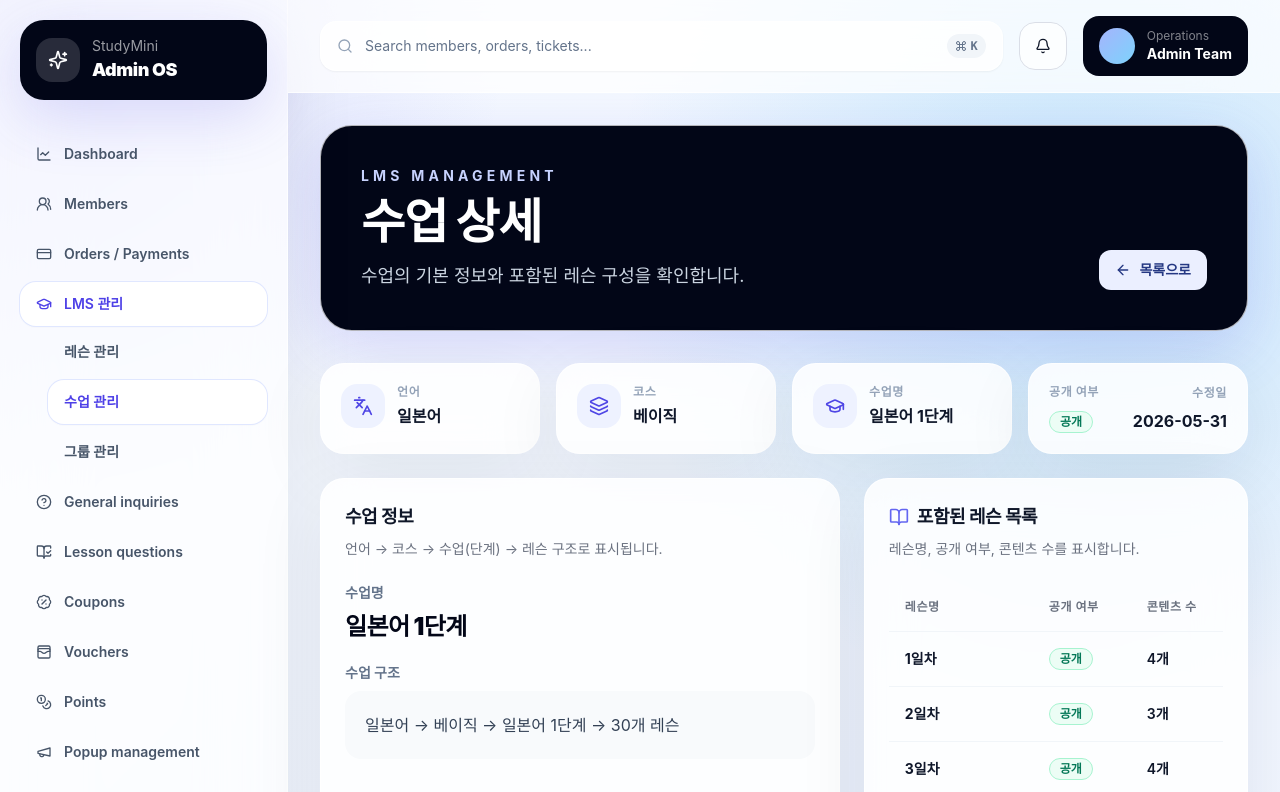
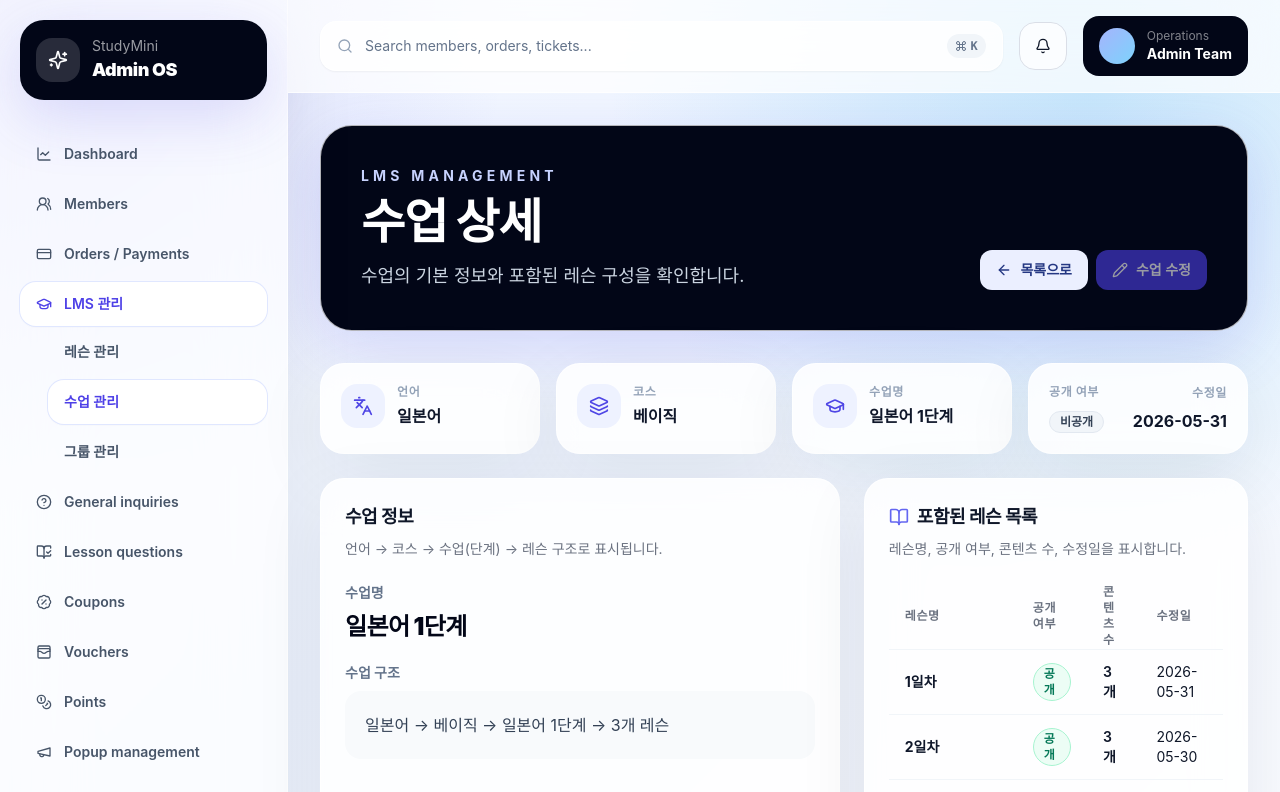
Before and after one commit to koo-2dub/studymini-admin-frontend, a Next.js app: page /lms/courses/CLS-JP-BSC-01 in a window 1280 px wide. Shown: the top 792 px of the page. Built offline with nearby package versions, Linux system fonts and the light colour scheme.

Commit message:
Update LMS course detail actions

```diff
--- a/app/lms/courses/[courseId]/page.tsx
+++ b/app/lms/courses/[courseId]/page.tsx
@@ -1,4 +1,4 @@
-import { ArrowLeft, BookOpen, GraduationCap, Languages, Layers3 } from "lucide-react";
+import { ArrowLeft, BookOpen, GraduationCap, Languages, Layers3, Pencil } from "lucide-react";
 import Link from "next/link";
 import { notFound } from "next/navigation";
 
@@ -42,6 +42,7 @@ export default async function CourseDetailPage({ params }: { params: Promise<{ c
         title="수업 상세"
         description="수업의 기본 정보와 포함된 레슨 구성을 확인합니다."
         action={
+          <div className="flex flex-wrap gap-2">
             <Link
               href="/lms/courses"
               className="inline-flex h-10 items-center justify-center gap-2 rounded-xl bg-secondary px-4 py-2 text-sm font-semibold text-secondary-foreground transition-all hover:bg-secondary/80"
@@ -49,6 +50,16 @@ export default async function CourseDetailPage({ params }: { params: Promise<{ c
               <ArrowLeft className="h-4 w-4" />
               목록으로
             </Link>
+            <button
+              type="button"
+              disabled
+              className="inline-flex h-10 cursor-not-allowed items-center justify-center gap-2 rounded-xl bg-primary px-4 py-2 text-sm font-semibold text-primary-foreground opacity-60"
+              title="수업 수정 기능은 준비 중입니다."
+            >
+              <Pencil className="h-4 w-4" />
+              수업 수정
+            </button>
+          </div>
         }
       />
       <section className="mb-6 grid gap-4 md:grid-cols-4">
@@ -95,7 +106,7 @@ export default async function CourseDetailPage({ params }: { params: Promise<{ c
               <BookOpen className="h-5 w-5 text-indigo-500" />
               <CardTitle>포함된 레슨 목록</CardTitle>
             </div>
-            <CardDescription>레슨명, 공개 여부, 콘텐츠 수를 표시합니다.</CardDescription>
+            <CardDescription>레슨명, 공개 여부, 콘텐츠 수, 수정일을 표시합니다.</CardDescription>
           </CardHeader>
           <CardContent className="overflow-x-auto">
             <Table>
@@ -104,16 +115,32 @@ export default async function CourseDetailPage({ params }: { params: Promise<{ c
                   <TableHead>레슨명</TableHead>
                   <TableHead>공개 여부</TableHead>
                   <TableHead>콘텐츠 수</TableHead>
+                  <TableHead>수정일</TableHead>
                 </TableRow>
               </TableHeader>
               <TableBody>
                 {courseClass.lessons.map((lesson) => (
-                  <TableRow key={lesson.id}>
-                    <TableCell className="min-w-32 font-bold text-slate-900">{lesson.lessonName}</TableCell>
-                    <TableCell>
+                  <TableRow key={lesson.id} className="cursor-pointer hover:bg-slate-50">
+                    <TableCell className="min-w-32 p-0 font-bold text-slate-900">
+                      <Link href={`/lms/lessons/${lesson.id}`} className="block px-4 py-3">
+                        {lesson.lessonName}
+                      </Link>
+                    </TableCell>
+                    <TableCell className="p-0">
+                      <Link href={`/lms/lessons/${lesson.id}`} className="block px-4 py-3">
                         <Badge variant={lesson.visibility === "공개" ? "success" : "slate"}>{lesson.visibility}</Badge>
+                      </Link>
                     </TableCell>
-                    <TableCell className="font-semibold text-slate-900">{lesson.contentCount}개</TableCell>
+                    <TableCell className="p-0 font-semibold text-slate-900">
+                      <Link href={`/lms/lessons/${lesson.id}`} className="block px-4 py-3">
+                        {lesson.contentCount}개
+                      </Link>
+                    </TableCell>
+                    <TableCell className="p-0">
+                      <Link href={`/lms/lessons/${lesson.id}`} className="block px-4 py-3">
+                        {lesson.updatedAt}
+                      </Link>
+                    </TableCell>
                   </TableRow>
                 ))}
               </TableBody>
--- a/app/lms/courses/data.ts
+++ b/app/lms/courses/data.ts
@@ -1,3 +1,5 @@
+import { lessons as lmsLessons, type Lesson } from "../lessons/data";
+
 export type CourseVisibility = "공개" | "비공개";
 
 export type CourseLesson = {
@@ -5,6 +7,7 @@ export type CourseLesson = {
   lessonName: string;
   visibility: CourseVisibility;
   contentCount: number;
+  updatedAt: string;
 };
 
 export type CourseClass = {
@@ -17,85 +20,44 @@ export type CourseClass = {
   lessons: CourseLesson[];
 };
 
-function createLessons(prefix: string, count: number, privateLessonNumbers: number[] = []): CourseLesson[] {
-  return Array.from({ length: count }, (_, index) => {
-    const lessonNumber = index + 1;
-    const isPrivate = privateLessonNumbers.includes(lessonNumber);
-
-    return {
-      id: `${prefix}-${String(lessonNumber).padStart(2, "0")}`,
-      lessonName: `${lessonNumber}일차`,
-      visibility: isPrivate ? "비공개" : "공개",
-      contentCount: isPrivate ? 2 : 3 + (lessonNumber % 2),
-    };
-  });
+function toCourseClassId(lesson: Lesson) {
+  return lesson.id.replace(/^LSN-/, "CLS-").replace(/-\d{2}$/, "");
 }
 
-export const courseClasses: CourseClass[] = [
-  {
-    id: "CLS-JP-BSC-01",
-    language: "일본어",
-    course: "베이직",
-    className: "일본어 1단계",
-    visibility: "공개",
-    updatedAt: "2026-05-31",
-    lessons: createLessons("L-JP-BSC-01", 30, [29, 30]),
-  },
-  {
-    id: "CLS-JP-BSC-02",
-    language: "일본어",
-    course: "베이직",
-    className: "일본어 2단계",
-    visibility: "공개",
-    updatedAt: "2026-05-27",
-    lessons: createLessons("L-JP-BSC-02", 28, [27, 28]),
-  },
-  {
-    id: "CLS-JP-GRM-01",
-    language: "일본어",
-    course: "문법 완성",
-    className: "일본어 문법 1단계",
-    visibility: "비공개",
-    updatedAt: "2026-05-23",
-    lessons: createLessons("L-JP-GRM-01", 24, [1, 2, 23, 24]),
-  },
-  {
-    id: "CLS-EN-LSN-01",
-    language: "영어",
-    course: "리스닝 스타터",
-    className: "영어 리스닝 1단계",
-    visibility: "공개",
-    updatedAt: "2026-05-25",
-    lessons: createLessons("L-EN-LSN-01", 26, [26]),
-  },
-  {
-    id: "CLS-EN-LSN-02",
-    language: "영어",
-    course: "리스닝 스타터",
-    className: "영어 리스닝 2단계",
-    visibility: "비공개",
-    updatedAt: "2026-05-22",
-    lessons: createLessons("L-EN-LSN-02", 22, [1, 21, 22]),
-  },
-  {
-    id: "CLS-ES-BSC-01",
-    language: "스페인어",
-    course: "베이직",
-    className: "스페인어 1단계",
-    visibility: "공개",
-    updatedAt: "2026-05-20",
-    lessons: createLessons("L-ES-BSC-01", 30, [30]),
-  },
-  {
-    id: "CLS-ES-BSC-02",
-    language: "스페인어",
-    course: "베이직",
-    className: "스페인어 2단계",
-    visibility: "공개",
-    updatedAt: "2026-05-18",
-    lessons: createLessons("L-ES-BSC-02", 28, [27, 28]),
-  },
-];
+function toCourseLesson(lesson: Lesson): CourseLesson {
+  return {
+    id: lesson.id,
+    lessonName: lesson.lessonName,
+    visibility: lesson.visibility,
+    contentCount: lesson.contents.length,
+    updatedAt: lesson.updatedAt,
+  };
+}
+
+const classKeys = Array.from(
+  new Set(lmsLessons.map((lesson) => `${lesson.language}|${lesson.course}|${lesson.className}`)),
+);
+
+export const courseClasses: CourseClass[] = classKeys.map((classKey) => {
+  const [language, course, className] = classKey.split("|");
+  const classLessons = lmsLessons.filter(
+    (lesson) => lesson.language === language && lesson.course === course && lesson.className === className,
+  );
+  const hasPrivateLesson = classLessons.some((lesson) => lesson.visibility === "비공개");
+  const latestUpdatedAt = classLessons
+    .map((lesson) => lesson.updatedAt)
+    .sort((first, second) => second.localeCompare(first))[0];
+
+  return {
+    id: toCourseClassId(classLessons[0]),
+    language,
+    course,
+    className,
+    visibility: hasPrivateLesson ? "비공개" : "공개",
+    updatedAt: latestUpdatedAt,
+    lessons: classLessons.map(toCourseLesson),
+  };
+});
 
 export const courseVisibilityOptions: Array<"전체" | CourseVisibility> = ["전체", "공개", "비공개"];
 
```
Lines whose indentation alone changed are shown as unchanged.
